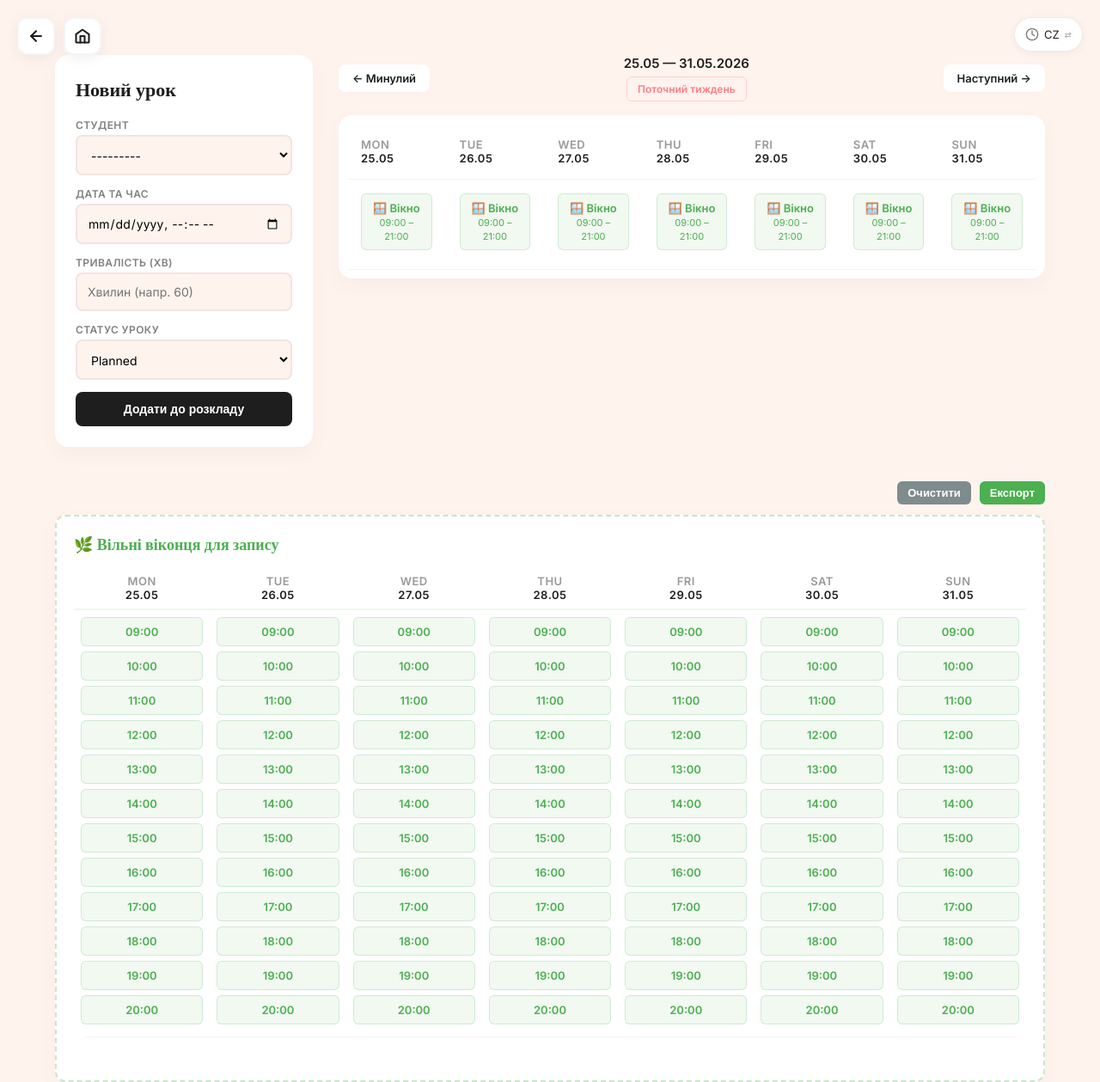
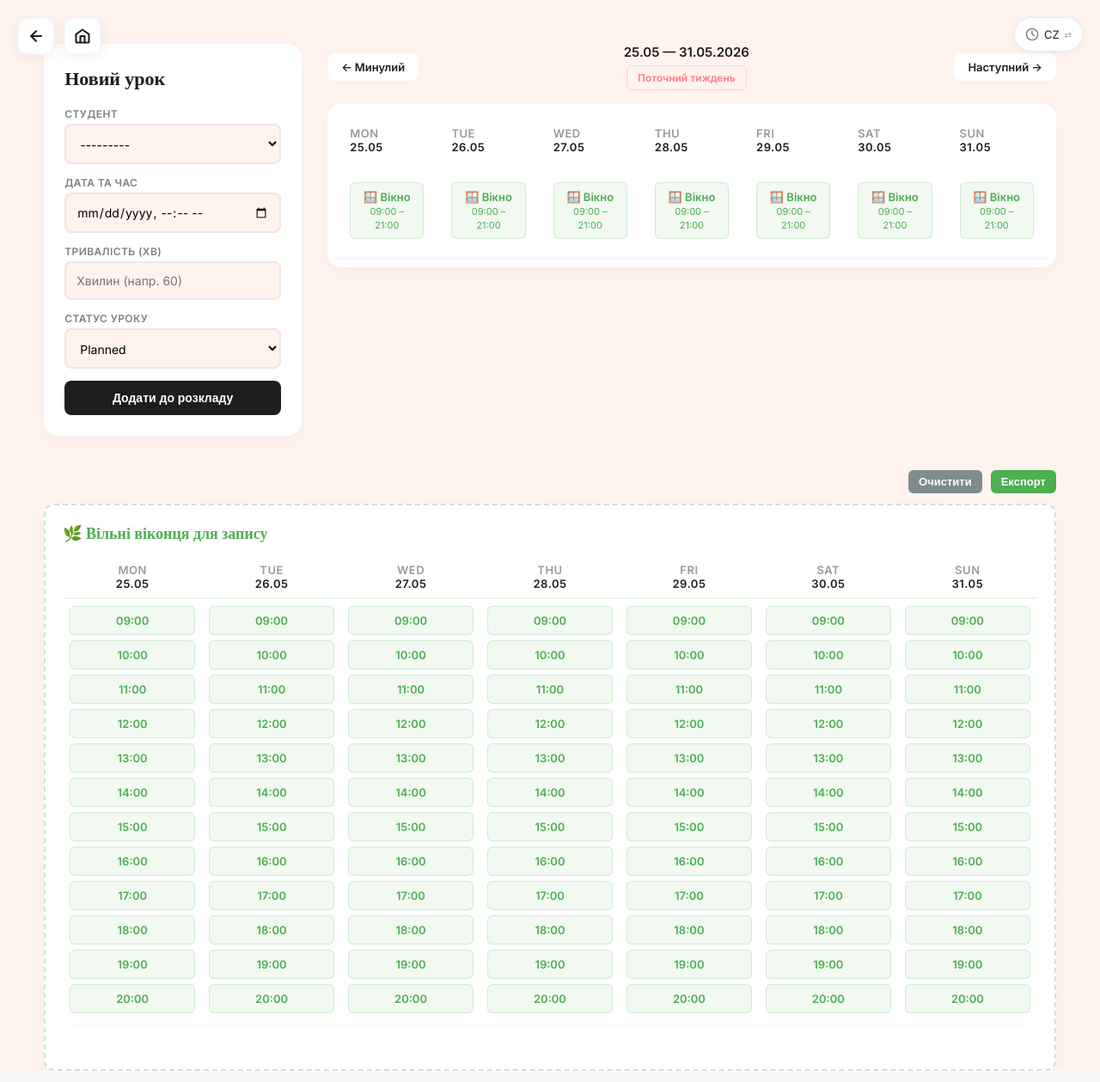
Before and after one commit to sendinaut/mluv-app, a Django app: page /schedule/ in a window 1280 px wide. Shown: the whole page at 86% size. Run offline with Django 5.2, Linux system fonts and the light colour scheme; the visitor is signed in with stand-in values (Sample User, id 1); data that the repository does not hold is empty; parts of the project's set-up code (start-up, migrations or seed data) failed here and were passed over; some libraries are stand-ins or nearby versions.

Commit message:
small changes

```diff
--- a/static/css/global.css
+++ b/static/css/global.css
@@ -24,4 +24,5 @@ body {
   background: var(--bg);
   color: var(--text);
   -webkit-font-smoothing: antialiased;
+  padding: 4vw;
 }
--- a/static/css/schedule.css
+++ b/static/css/schedule.css
@@ -1,7 +1,3 @@
-body {
-  padding: 5vw;
-}
-
 .page-container {
   max-width: 1200px;
   margin: 0 auto;
```
